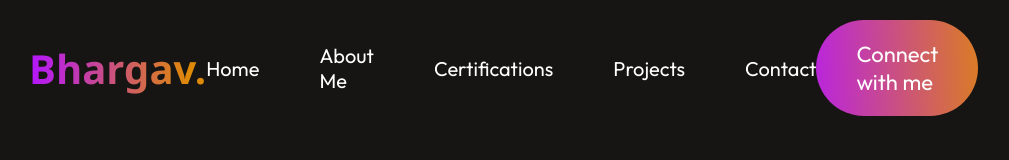
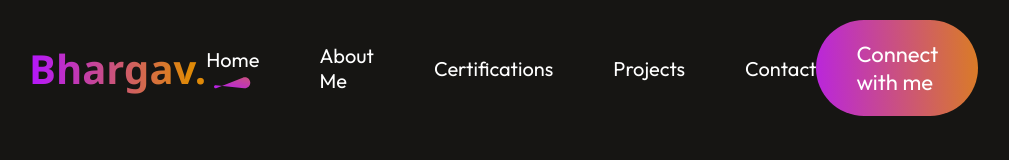
Before and after one commit to Bhargav-Lende/Portfolio, a React (Vite) app: page / in a window 1280 px wide. Shown: the top 160 px of the page, without its empty margins (141-1150 px from the left). Built offline with nearby package versions, Linux system fonts and the light colour scheme.

Commit message:
c_9 : Linking

```diff
--- a/src/Components/About/About.jsx
+++ b/src/Components/About/About.jsx
@@ -5,7 +5,7 @@
 
 const About = () => {
   return (
-    <div className='about'>
+    <div id='about' className='about'>
         <div className="about-title">
             <h1>About me</h1>
             <img src={theme_pattern} alt="" />
--- a/src/Components/Certifications/Certifications.jsx
+++ b/src/Components/Certifications/Certifications.jsx
@@ -6,7 +6,7 @@
 
 const Certifications = () => {
   return (
-    <div className='services'>
+    <div id='services' className='services'>
       <div className="services-title">
         <h1>Certifications</h1>
         <img src={theme_pattern} alt="" />
--- a/src/Components/Contact/Contact.jsx
+++ b/src/Components/Contact/Contact.jsx
@@ -7,7 +7,7 @@
 
 const Contact = () => {
   return (
-    <div className='contact'>
+    <div id='contact' className='contact'>
       <div className="contact-title">
         <h1>Get in touch</h1>
         <img src={theme_pattern} alt="" />
--- a/src/Components/Footer/Footer.jsx
+++ b/src/Components/Footer/Footer.jsx
@@ -8,7 +8,10 @@
     <div className='footer'>
       <div className="footer-top">
         <div className="footer-top-left">
-            <img src={footer_logo} alt=""/>
+            {/*<img src={footer_logo} alt=""/>*/}
+            <div className='logo'>
+                <h><b><span>Bhargav</span></b></h>
+            </div>
             <p>This is a small text add what uou need</p>
         </div>
         <div className="footer-top-right">
--- a/src/Components/Hero/Hero.jsx
+++ b/src/Components/Hero/Hero.jsx
@@ -1,15 +1,16 @@
 import React from 'react'
 import './Hero.css'
 import profile_img from '../../assets/profile_img.png'
+import AnchorLink from 'react-anchor-link-smooth-scroll'
 
 const Hero = () => {
   return (
-    <div className='hero'>
+    <div id='home' className='hero'>
       <img src={profile_img} alt="" />
       <h1><span>I'm Bhargav Lende,</span> Data Scientist based in India</h1>
       <p>I am an undergard student pursuing BTech in the field of Computer Science and Engineering with specialzation in Data Science</p>
       <div className="hero-action">
-        <div className="hero-connect">Connect with me</div>
+        <div className="hero-connect"><AnchorLink className='anchor-link' offset={50} href='#contact'>Connect with me</AnchorLink></div>
         <div className="hero-resume">My Resume</div>
       </div>
     </div>
--- a/src/Components/NavBar/NavBar.css
+++ b/src/Components/NavBar/NavBar.css
@@ -39,3 +39,17 @@
     transform: scale(1.05);
     cursor: pointer;
 }
+.nav-menu li{
+    display: flex;
+    flex-direction: column;
+    gap: 5px;
+    cursor: pointer;
+}
+.nav-menu li img{
+    display: flex;
+    margin: auto;
+}
+.anchor-link{
+    text-decoration: none;
+    color: white;
+}
--- a/src/Components/NavBar/NavBar.jsx
+++ b/src/Components/NavBar/NavBar.jsx
@@ -1,8 +1,13 @@
-import React from 'react'
+import React, { useState } from 'react'
 import './NavBar.css'
 import logo from '../../assets/logo3.png'
+import nav_underline from '../../assets/nav_underline.svg'
+import AnchorLink from 'react-anchor-link-smooth-scroll'
 
 const NavBar = () => {
+
+const[menu,setMenu] = useState("home");
+
   return (
     <div className='navbar'>
       {/*<img src = {logo} alt = "" />*/}
@@ -10,13 +15,13 @@
         <h><b><span>Bhargav.</span></b></h>
       </div>
       <ul className="nav-menu">
-        <li>Home</li>
-        <li>About Me</li>
-        <li>Certifications</li>
-        <li>Projects</li>
-        <li>Contact</li>
+        <li><AnchorLink className='anchor-link' href='#home'><p onClick={()=>setMenu("home")}>Home</p></AnchorLink>{menu==="home"?<img src={nav_underline} alt=''/>:<></>}</li>
+        <li><AnchorLink className='anchor-link' offset={50} href='#about'><p onClick={()=>setMenu("about")}>About Me</p></AnchorLink>{menu==="about"?<img src={nav_underline} alt=''/>:<></>}</li>
+        <li><AnchorLink className='anchor-link' offset={50} href='#services'><p onClick={()=>setMenu("services")}>Certifications</p></AnchorLink>{menu==="services"?<img src={nav_underline} alt=''/>:<></>}</li>
+        <li><AnchorLink className='anchor-link' offset={50} href='#techstack'><p onClick={()=>setMenu("techstack")}>Projects</p></AnchorLink>{menu==="techstack"?<img src={nav_underline} alt=''/>:<></>}</li>
+        <li><AnchorLink className='anchor-link' offset={50} href='#contact'><p onClick={()=>setMenu("contact")}>Contact</p></AnchorLink>{menu==="contact"?<img src={nav_underline} alt=''/>:<></>}</li>
       </ul>
-      <div className="nav-connect">Connect with me</div>
+      <div className="nav-connect"><AnchorLink className='anchor-link' offset={50} href='#contact'>Connect with me</AnchorLink></div>
     </div>
   )
 }
--- a/src/Components/TechStack/TechStack.css
+++ b/src/Components/TechStack/TechStack.css
@@ -46,8 +46,8 @@
     padding: 30px 60px;
     font-size: 22px;
     font-weight: 500;
-    margin-bottom: 0.6s;
     cursor: pointer;
+    margin-bottom: 60px;
 }
 .techstack-showmore:hover{
     gap: 30px ;
--- a/src/Components/TechStack/TechStack.jsx
+++ b/src/Components/TechStack/TechStack.jsx
@@ -6,7 +6,7 @@
 
 const TechStack = () => {
   return (
-    <div className='techstack'>
+    <div id='techstack' className='techstack'>
         <div className="techstack-title">
             <h1>TechStack</h1>
             <img src={theme_pattern} alt="" />
```
